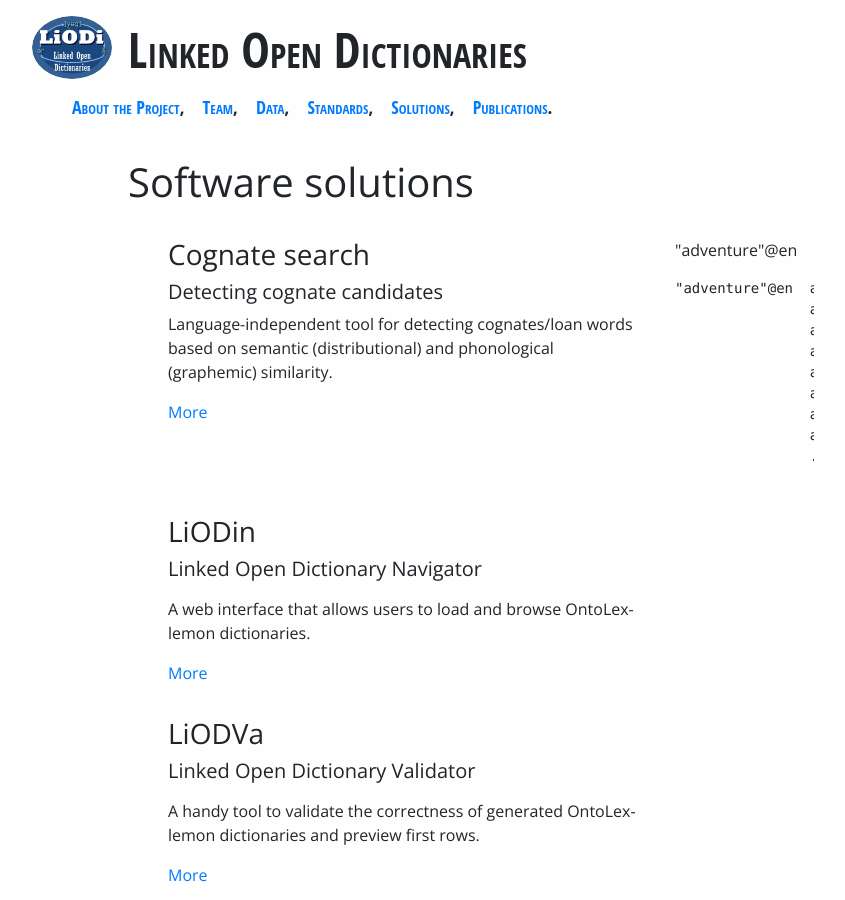
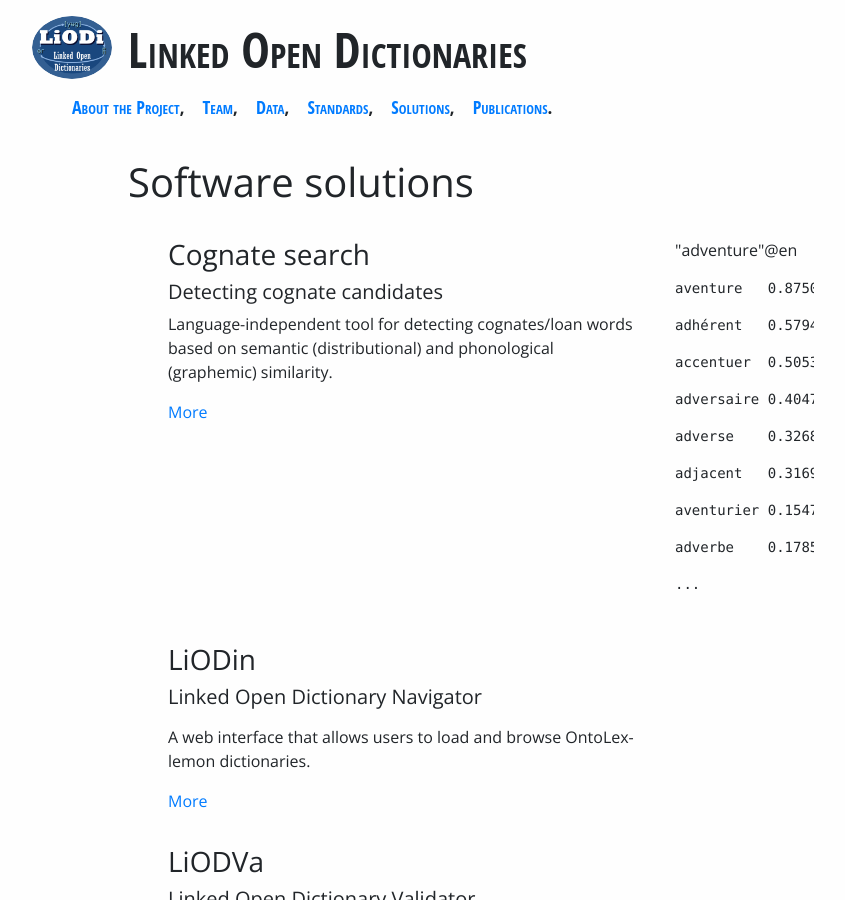
Before and after one commit to acoli-repo/liodi, a Jekyll site: the page built from solutions/index.md, in a window 1280 px wide and 900 px high. Shown: the whole window, without its empty margins (0-845 px from the left). Built offline with Jekyll 4.4.1, drawn with Linux system fonts in a browser that asks for light colours.

Commit message:
listing formatted

```diff
--- a/solutions/index.md
+++ b/solutions/index.md
@@ -25,16 +25,15 @@ title: Software solutions
         <blockquote>
 <p>"adventure"@en</p>
 </blockquote>
-<pre><code>"adventure"@en  aventure   0.875000 1.000000 0.777778
-                adhérent   0.579403 0.605390 0.555556
-                accentuer  0.505341 0.585576 0.444444
-                adversaire 0.404759 0.339995 0.500000
-                adverse    0.326851 0.258465 0.444444
-                adjacent   0.316972 0.246323 0.444444
-                aventurier 0.154761 0.088838 0.600000
-                adverbe    0.178534 0.111703 0.444444
-                ...
-</code></pre>
+        <pre><code>aventure   0.875000 1.000000 0.777778</code><br/></pre>
+        <pre><code>adhérent   0.579403 0.605390 0.555556</code><br/></pre>
+        <pre><code>accentuer  0.505341 0.585576 0.444444</code><br/></pre>
+        <pre><code>adversaire 0.404759 0.339995 0.500000</code><br/></pre>
+        <pre><code>adverse    0.326851 0.258465 0.444444</code><br/></pre>
+        <pre><code>adjacent   0.316972 0.246323 0.444444</code><br/></pre>
+        <pre><code>aventurier 0.154761 0.088838 0.600000</code><br/></pre>
+        <pre><code>adverbe    0.178534 0.111703 0.444444</code><br/></pre>
+        <pre><code>...</code></pre>
       </div>
     </div>
   </li>
```
